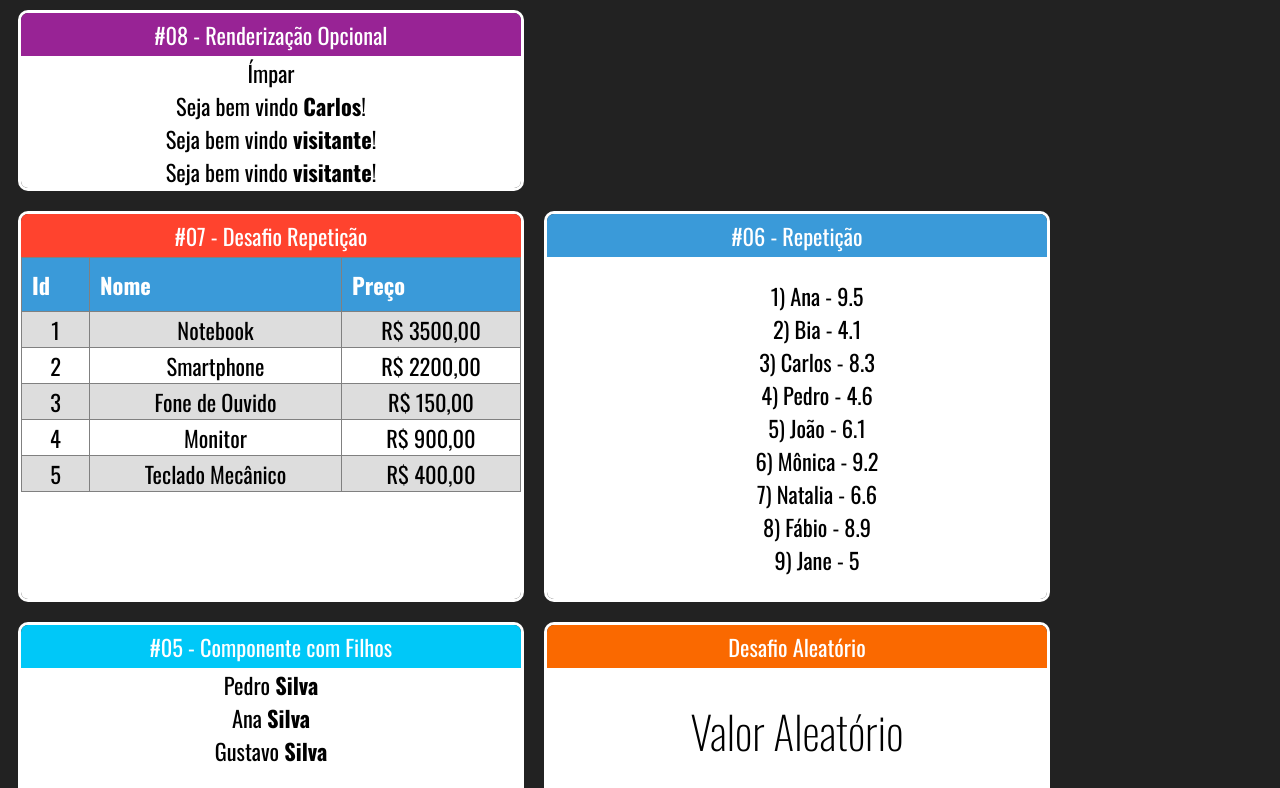
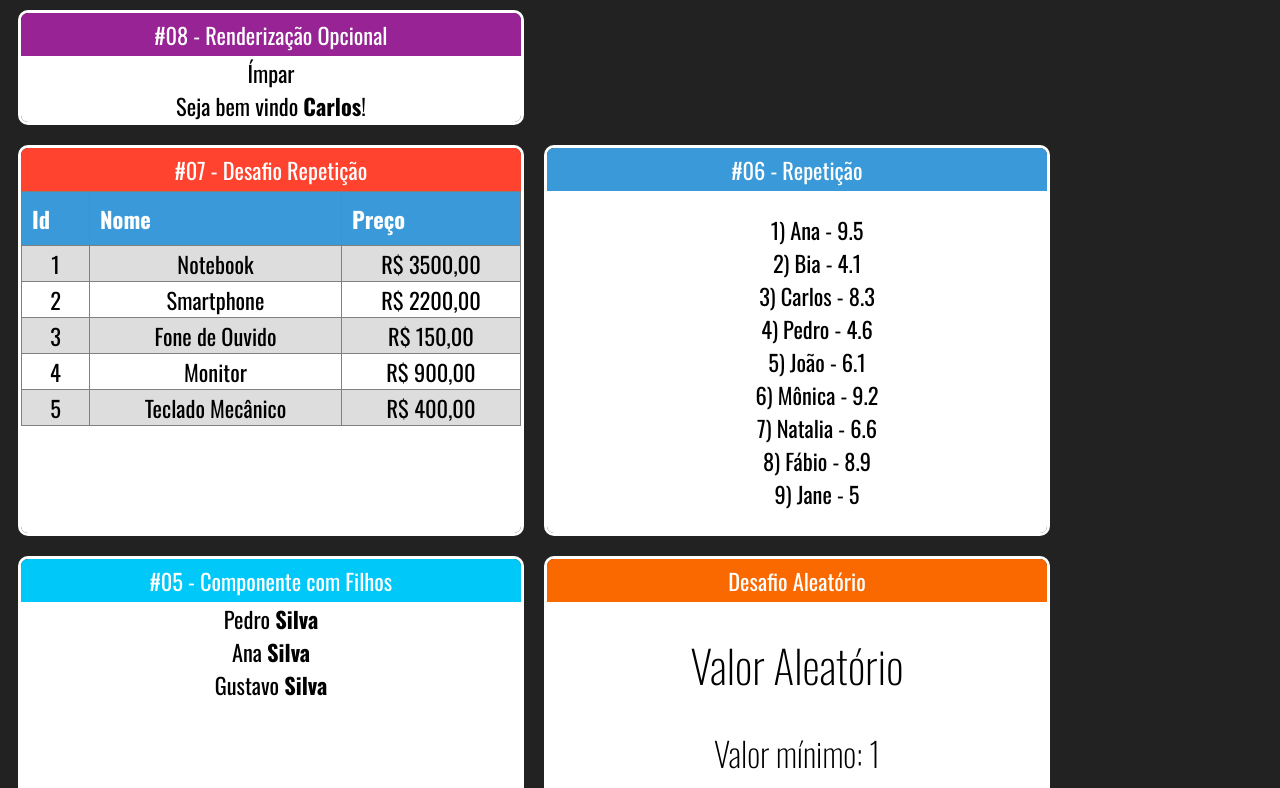
Before and after one commit to Homura-san/fundamentos-react, a React (Create React App) app: page / in a window 1280 px wide. Shown: the top 788 px of the page. Built offline with nearby package versions, Linux system fonts and the light colour scheme.

Commit message:
Renderização Condiciional #3

```diff
--- a/src/App.jsx
+++ b/src/App.jsx
@@ -18,8 +18,8 @@
         <Card titulo="#08 - Renderização Opcional" color="#982395">
                 <ParOuImpar numero={21} />
                 <UsuarioInfo usuario={{ nome: 'Carlos' }} />
-                <UsuarioInfo usuario={{}} />
-                <UsuarioInfo usuario={{ email: 'carl@email.com' }} />
+                {/* <UsuarioInfo usuario={{}} />
+                <UsuarioInfo usuario={{ email: 'carl@email.com' }} /> */}
             </Card>
 
         <div className="Cards">
--- a/src/components/condicional/If.js
+++ b/src/components/condicional/If.js
@@ -7,9 +7,22 @@
 */
 
 export default props => {
+    const elseChild = props.children.filter(child => {
+        return child.type && child.type.name === 'Else'
+    })[0]
+
+    const ifChildren = props.children.filter(child => {
+        return child !== elseChild
+    })
+
+
     if (props.test) {
-        return props.children
+        return ifChildren
+    } else if (elseChild) {
+        return elseChild
     } else {
         return false
     }
 }
+
+export const Else = props => props.children
--- a/src/components/condicional/UsuarioInfo.jsx
+++ b/src/components/condicional/UsuarioInfo.jsx
@@ -1,5 +1,5 @@
 import React from "react";
-import If from "./If";
+import If, { Else } from "./If";
 
 export default props => {
     const usuario = props.usuario || {}
@@ -7,10 +7,9 @@
         <div>
             <If test={usuario && usuario.nome}>
                 Seja bem vindo <strong>{props.usuario.nome}</strong>!
-            </If>
-
-            <If test={!usuario || !usuario.nome}>
-                Seja bem vindo <strong>visitante</strong>!
+                <Else>
+                    Seja bem vindo <strong>companheiro</strong>!
+                </Else>
             </If>
         </div>
     )
```
